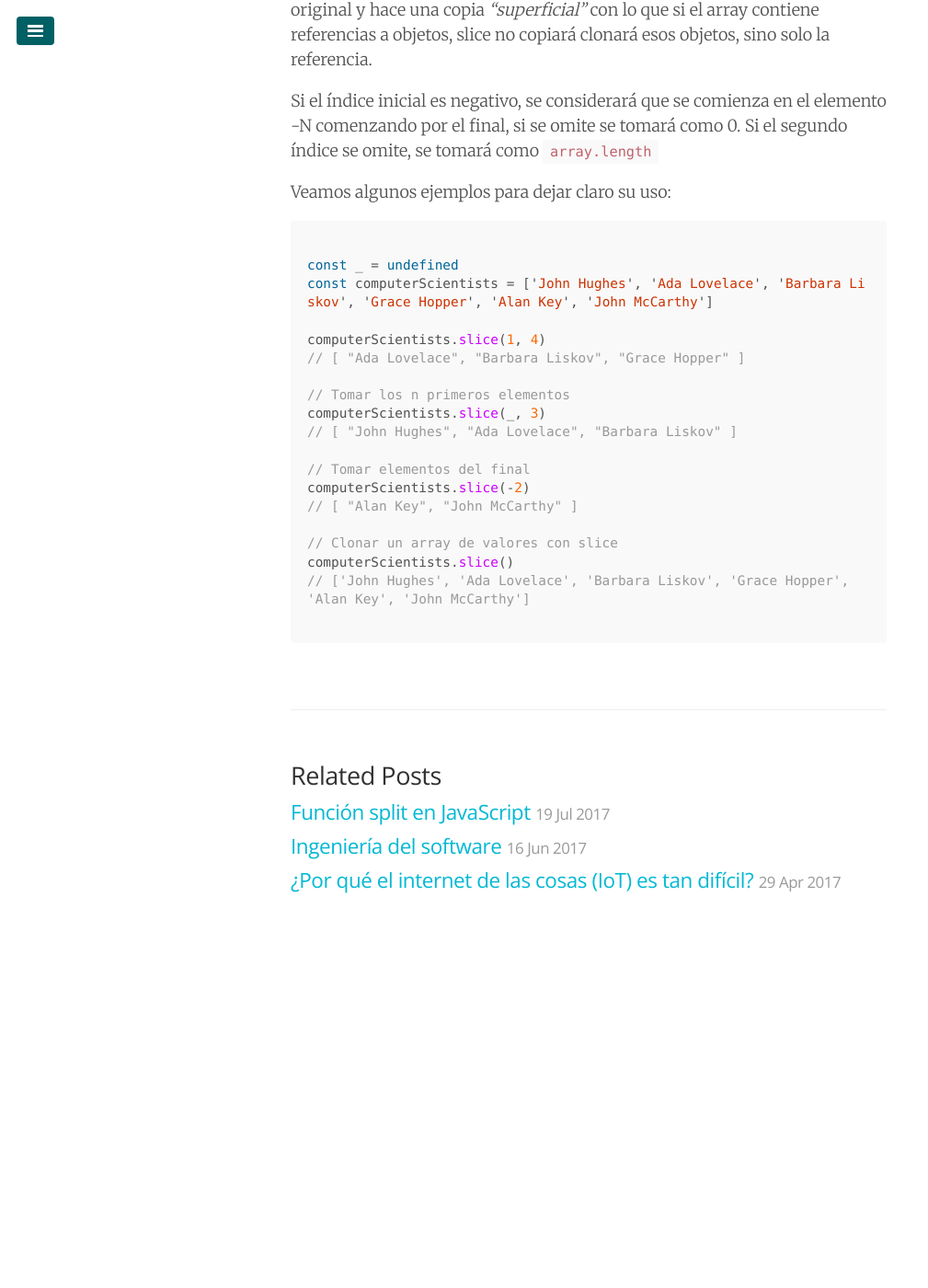
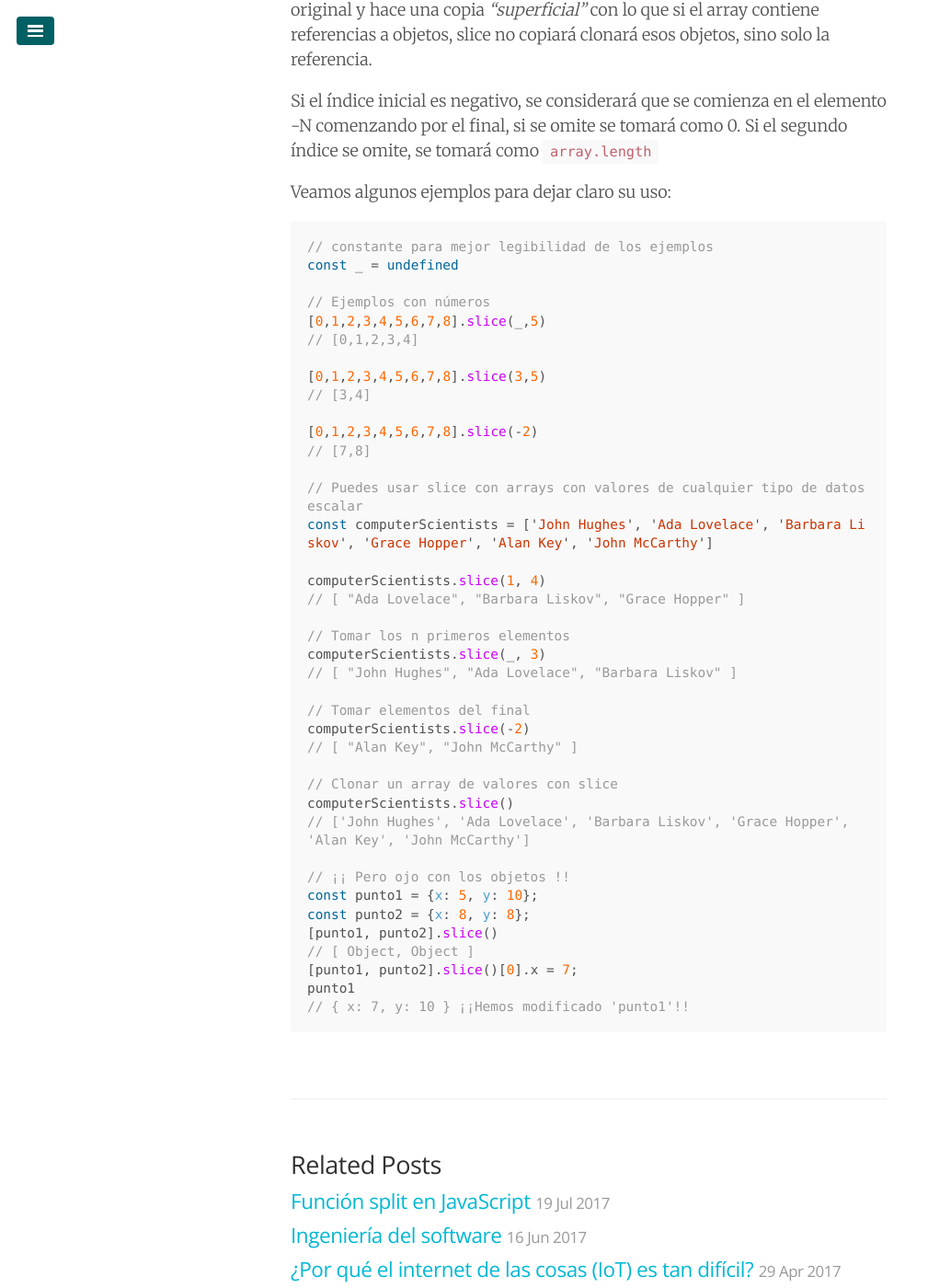
Before and after one commit to juanmirod/juanmirod.github.io, a Jekyll site: the page built from _posts/2017-07-23-javascript-splice.markdown, in a window 1280 px wide and 1400 px high, scrolled down 453 px. Shown: the whole window at 92% size, without its empty margins (0-1009 px from the left). Built offline with Jekyll 4.4.1, drawn with Linux system fonts in a browser that asks for light colours; before the commit the page ends 1478 px from its top, so only the background shows below that.

Commit message:
fea: added more examples to slice

````diff
--- a/_posts/2017-06-16-Ingenieria-del-software.markdown
+++ b/_posts/2017-06-16-Ingenieria-del-software.markdown
@@ -5,7 +5,7 @@ layout: post
 tags: [programación,ingeniería]
 ---
 
-![foto del ENIAC uno de los primeros ordenadores](/public/img/ENIAC.jpg)
+![foto del ENIAC uno de los primeros ordenadores, 1946, fuente: wikipedia](/public/img/ENIAC.jpg "Foto del ENIAC, 1946, fuente: wikipedia")
 
 Este año ha coincidido que en el nuevo trabajo estoy haciendo más desarrollo de infraestructura y de arquitectura en general, lo que me obliga a pensar más en desarrollos escalables y a la vez he cursado la asignatura de Introducción a la Ingeniería del Software por la UNED.
 
@@ -21,7 +21,7 @@ Todo esto es lo que las metodologías ágiles vinieron a arreglar hace ya como 1
 
 En la asignatura de IdS de la UNED, para mi decepción, no se habla de la revolución de las metodologías ágiles sino que siguen anclados en el ciclo de vida en cascada o en V y demás metodologías del siglo pasado. Salvo una breve pero loable mención a Ken Beck y a XP, todo el libro de referencia está lleno de citas a libros y artículos de mediados de los 80, como si en una asignatura de arquitectura de computadores nos enseñaran a montar un ordenador con válvulas de vacío y cables.
 
-![foto del Colossus, el primer ordenador electrónico programable](/public/img/Colossus.jpg)
+![foto del Colossus, el primer ordenador electrónico programable, 1943, fuente: wikipedia](/public/img/Colossus.jpg "Foto del Colossus, 1943, fuente: wikipedia")
 
 Sin embargo, y pese a toda esa caspa, leer sobre arquitectura, diagramas, normalización de bases de datos, análisis de requisitos, etc. me ha ayudado a pensar mejor en cómo estructurar mi código y me ha enseñado algunos diagramas útiles para ayudarme a pensar en la arquitectura de mi aplicación o en cómo interactuan los diferentes componentes.
 
--- a/_posts/2017-07-23-javascript-splice.markdown
+++ b/_posts/2017-07-23-javascript-splice.markdown
@@ -19,8 +19,20 @@ Si el segundo índice se omite, se tomará como `array.length`
 Veamos algunos ejemplos para dejar claro su uso:
 
 ```javascript
+// constante para mejor legibilidad de los ejemplos
+const _ = undefined
 
-const _ = undefined
+// Ejemplos con números
+[0,1,2,3,4,5,6,7,8].slice(_,5)
+// [0,1,2,3,4]
+
+[0,1,2,3,4,5,6,7,8].slice(3,5)
+// [3,4]
+
+[0,1,2,3,4,5,6,7,8].slice(-2)
+// [7,8]
+
+// Puedes usar slice con arrays con valores de cualquier tipo de datos escalar
 const computerScientists = ['John Hughes', 'Ada Lovelace', 'Barbara Liskov', 'Grace Hopper', 'Alan Key', 'John McCarthy']
 
 computerScientists.slice(1, 4)
@@ -38,4 +50,12 @@ computerScientists.slice(-2)
 computerScientists.slice()
 // ['John Hughes', 'Ada Lovelace', 'Barbara Liskov', 'Grace Hopper', 'Alan Key', 'John McCarthy']
 
+// ¡¡ Pero ojo con los objetos !!
+const punto1 = {x: 5, y: 10};
+const punto2 = {x: 8, y: 8};
+[punto1, punto2].slice()
+// [ Object, Object ]
+[punto1, punto2].slice()[0].x = 7;
+punto1
+// { x: 7, y: 10 } ¡¡Hemos modificado 'punto1'!!
 ```
````
